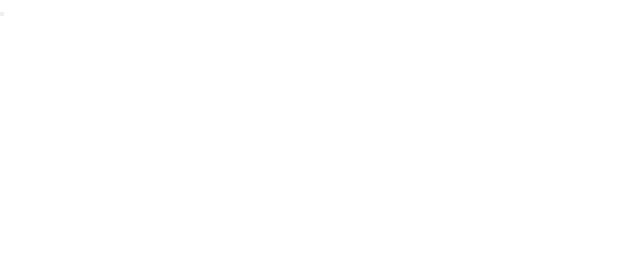
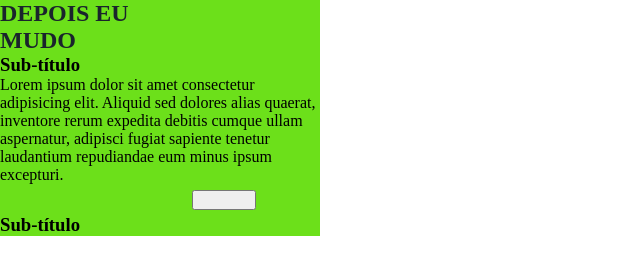
Before and after one commit to ErickNetto/OSite, a plain HTML site: page index.html in a window 1280 px wide. Shown: the whole page, without its empty margins (0-640 px from the left). Drawn offline with Linux system fonts and the light colour scheme.

Commit message:
Atualização sub destaque
editando o subdestaque 1

```diff
--- a/index.html
+++ b/index.html
@@ -10,14 +10,14 @@
 </head>
 <body>
     <section class="Outros-destaques">
-        <h2></h2>
-        <h3></h3>
-        <p></p>
-        <button></button>
-        <h3></h3>
-        <a href=""></a>
-        <a href=""></a>
-        <a href=""></a>
+        <h2 class="titulo-destaques">DEPOIS EU MUDO</h2>
+        <h3>Sub-título</h3>
+        <p>Lorem ipsum dolor sit amet consectetur adipisicing elit. Aliquid sed dolores alias quaerat, inventore rerum expedita debitis cumque ullam aspernatur, adipisci fugiat sapiente tenetur laudantium repudiandae eum minus ipsum excepturi.</p>
+        <button class="botao-destaques"></button>
+        <h3>Sub-título</h3>
+        <a href="#"></a>
+        <a href="#"></a>
+        <a href="#"></a>
     </section>
 </body>
 </html>
--- a/style.css
+++ b/style.css
@@ -4,4 +4,19 @@
 }
 .Outros-destaques{
     float: left;
+    background-color: #6ce01a;
+    width: 25%;
 }
+.titulo-destaques{
+    background-color:#6ce01a ;
+    width: 50%;
+    color: #1a242c;
+}
+.botao-destaques{
+    width: 20%;
+    height: 20px;
+    margin-left: 60%;
+    margin-top: 2%;
+    margin-bottom: 1%;
+    cursor:grab;
+}
```
